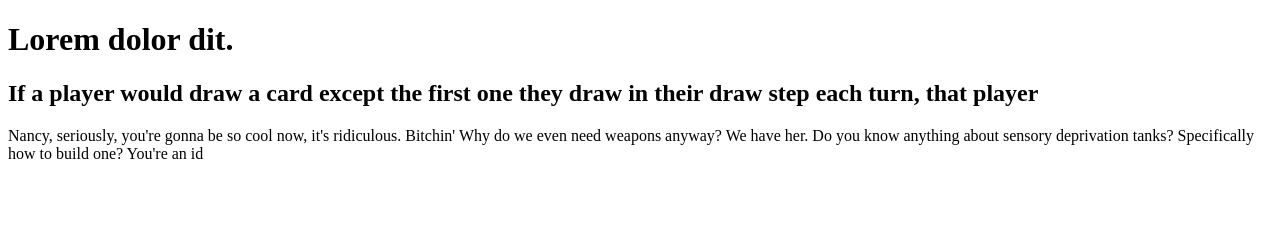
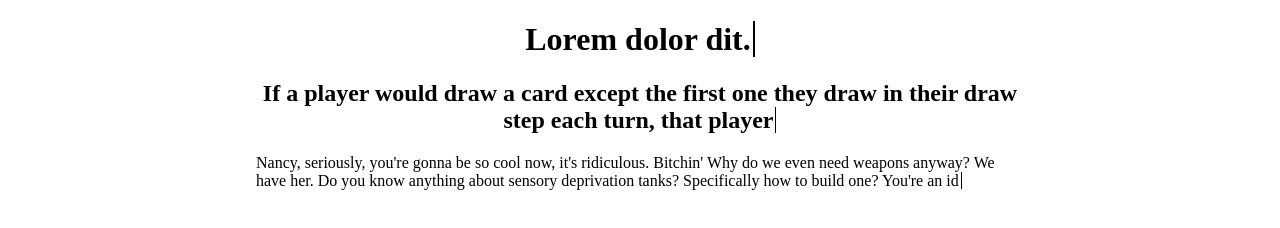
Before and after one commit to Bassadin/TS-CSS-Typewriter, a plain HTML site: page index.html in a window 1280 px wide. Drawn offline with Linux system fonts and the light colour scheme.

Commit message:
Fixed multiline-issue

```diff
--- a/index.html
+++ b/index.html
@@ -6,10 +6,14 @@
         <style>
             .typewriter {
                 color: #000;
-                border-right: 0.08em solid;
-                padding-right: 3.2px;
+            }
+
+            .caret {
                 animation: blinkingCursor 1.1s step-end 0s infinite;
                 border-right-color: #000;
+                color: #000;
+                border-right: 0.08em solid;
+                padding-right: 2px;
             }
 
             @keyframes blinkingCursor {
@@ -54,7 +58,7 @@
                 }
 
                 //Set the currently typed text as innerHTML
-                this.element.innerHTML = this.typedText;
+                this.element.innerHTML = this.typedText + '<span class="caret"><span>';
 
                 //Add some randomization to the writing animation
                 var delta = this.letterTypeDelay;
@@ -111,7 +115,8 @@
         </script>
     </head>
 
-    <body>
+    <body style="width:60%;margin:auto;">
+        <div style="text-align: center;">
             <h1>
                 Lorem
                 <span
@@ -131,6 +136,7 @@
                 >
                 </span>
             </h2>
+        </div>
         <p
             class="typewriter"
             data-letter-type-delay="40"
```
Lines whose indentation alone changed are shown as unchanged.
